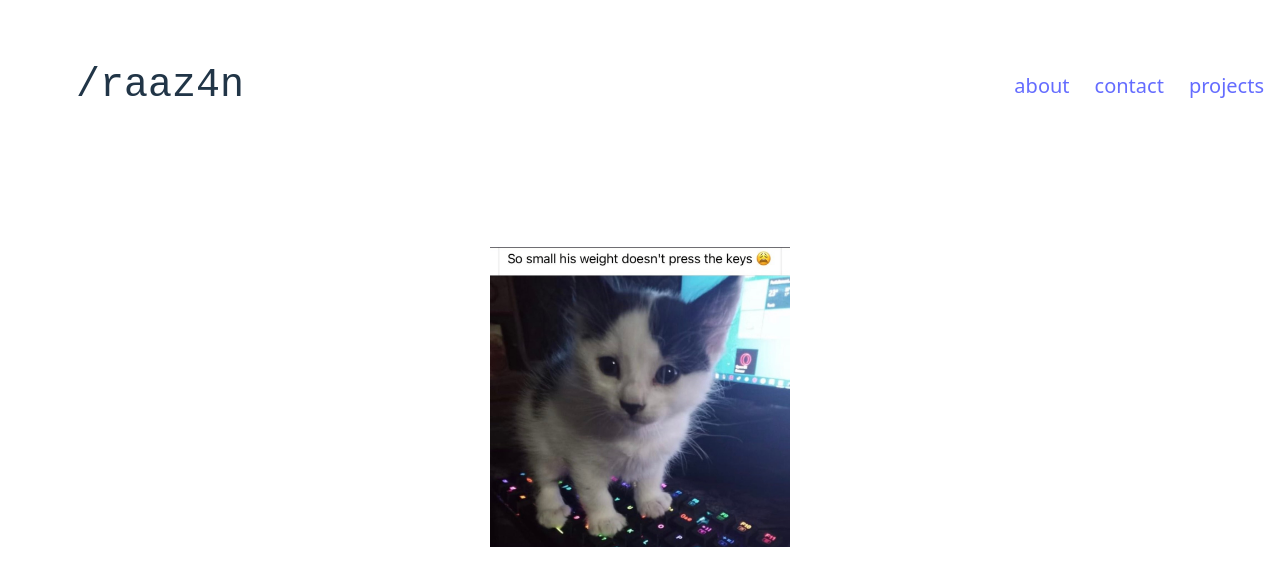
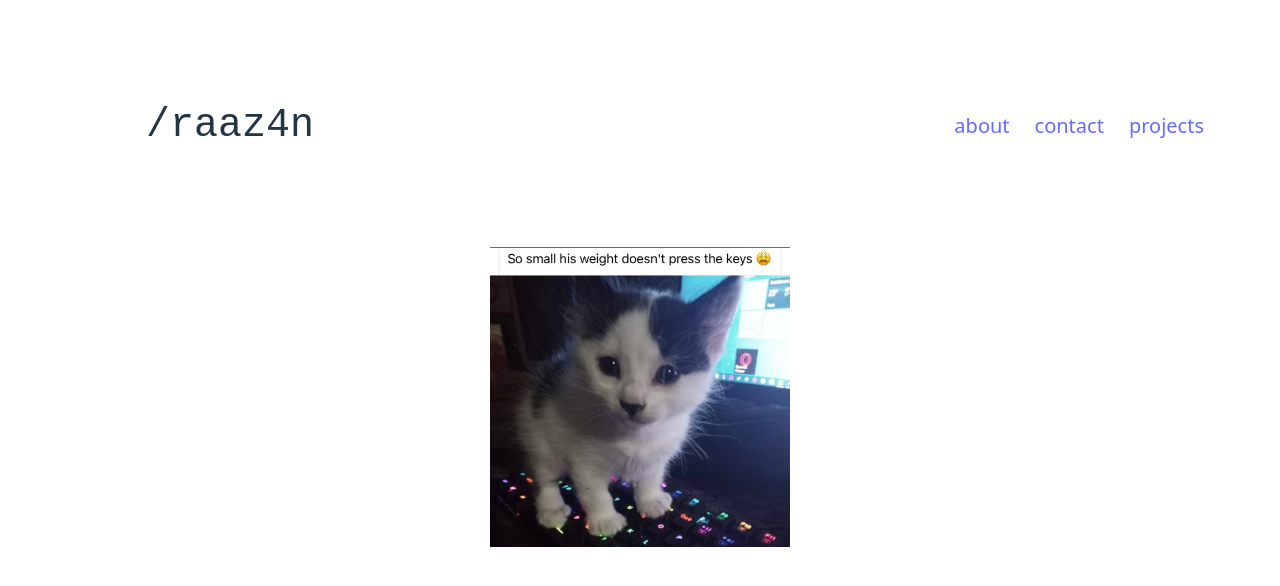
Before and after one commit to raaz4n/portfolio, a React (Vite) app: page / in a window 1280 px wide. Shown: the top 586 px of the page. Built offline with nearby package versions, Linux system fonts and the light colour scheme; grey boxes are pictures that could not be loaded; a web font is replaced by a local one.

Commit message:
header cleanup

```diff
--- a/src/App.css
+++ b/src/App.css
@@ -16,7 +16,8 @@
   display: flex;
   font-size: 40px;
   align-items: center;
-  gap: 10px;
+  gap: 1em;
+  padding: 1em;
 }
 
 .header {
@@ -35,6 +36,7 @@
   font-size: 20px;
   align-items: center;
   gap: 25px;
+  padding: 3em;
 }
 
 .tlgif{
```
